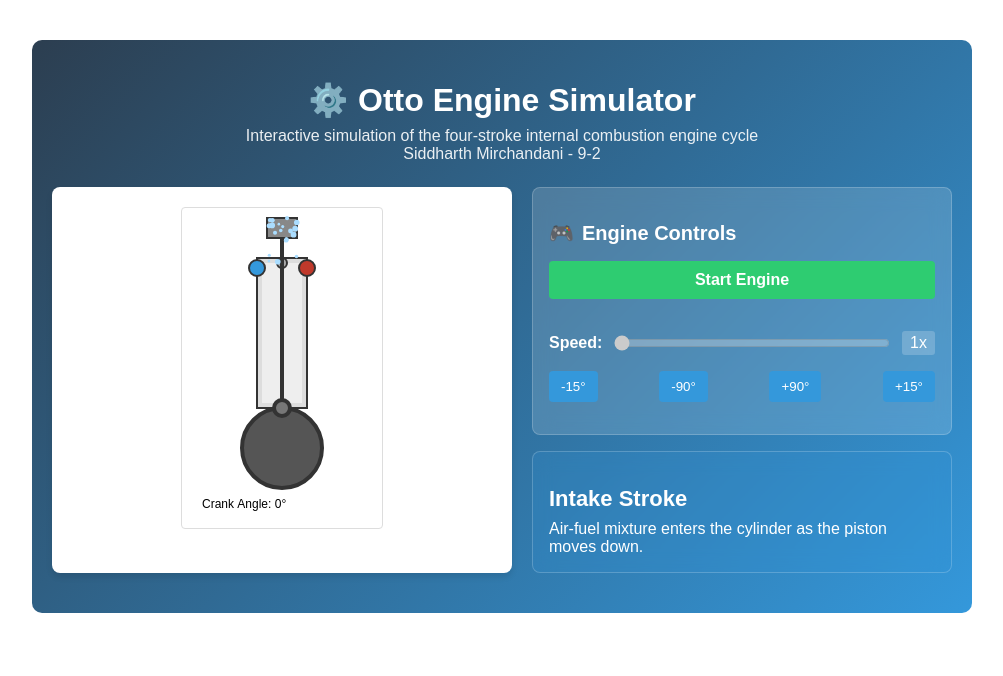
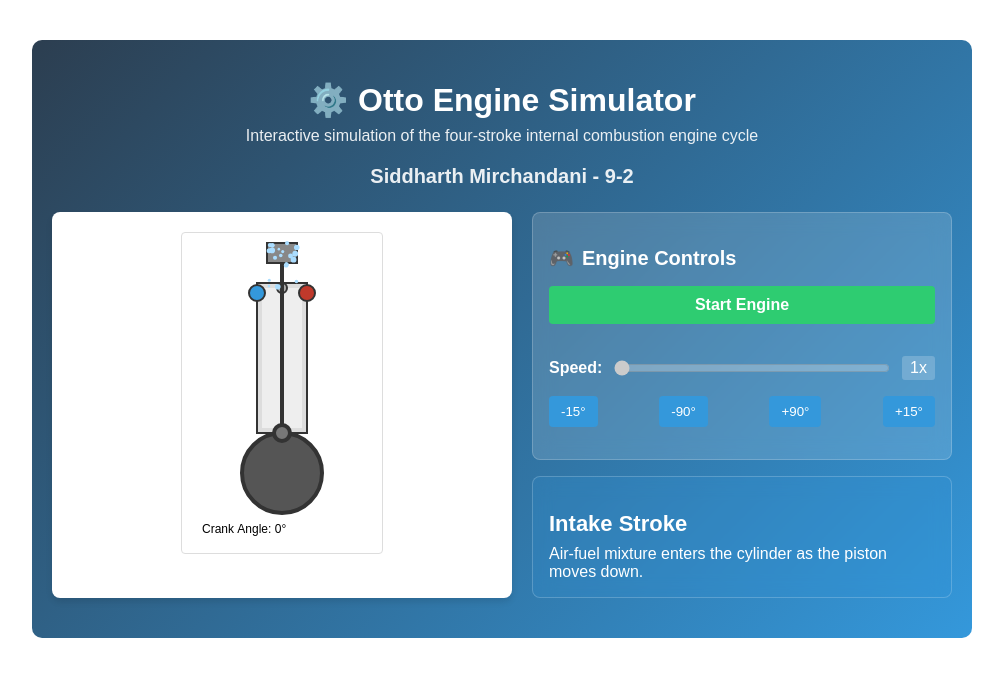
Before and after one commit to SidMirchandani/otto-engine-simulator, a Next.js app: page / in a window 1280 px wide. Shown: the top 676 px of the page, without its empty margins (138-1141 px from the left). Built offline with nearby package versions, Linux system fonts and the light colour scheme.

Commit message:
Update OttoEngineSimulator.jsx

```diff
--- a/components/OttoEngineSimulator.jsx
+++ b/components/OttoEngineSimulator.jsx
@@ -212,7 +212,19 @@ const OttoEngineSimulator = () => {
   const subtitleStyle = {
     fontSize: '16px',
     opacity: '0.9',
-    margin: '0'
+    margin: '0',
+    alignItems: 'center',
+    justifyContent: 'center'
+  };
+
+   const nameStyle = {
+    fontSize: '20px',
+    opacity: '0.9',
+    fontWeight: 'bold',
+    margin: '4',
+    display: 'flex',
+    alignItems: 'center',
+    justifyContent: 'center'
   };
 
   const contentContainerStyle = {
@@ -345,7 +357,7 @@ const OttoEngineSimulator = () => {
         <p style={subtitleStyle}>
           Interactive simulation of the four-stroke internal combustion engine cycle
         </p>
-        <p style={subtitleStyle}>
+        <p style={nameStyle}>
           Siddharth Mirchandani - 9-2
         </p>
 
```
